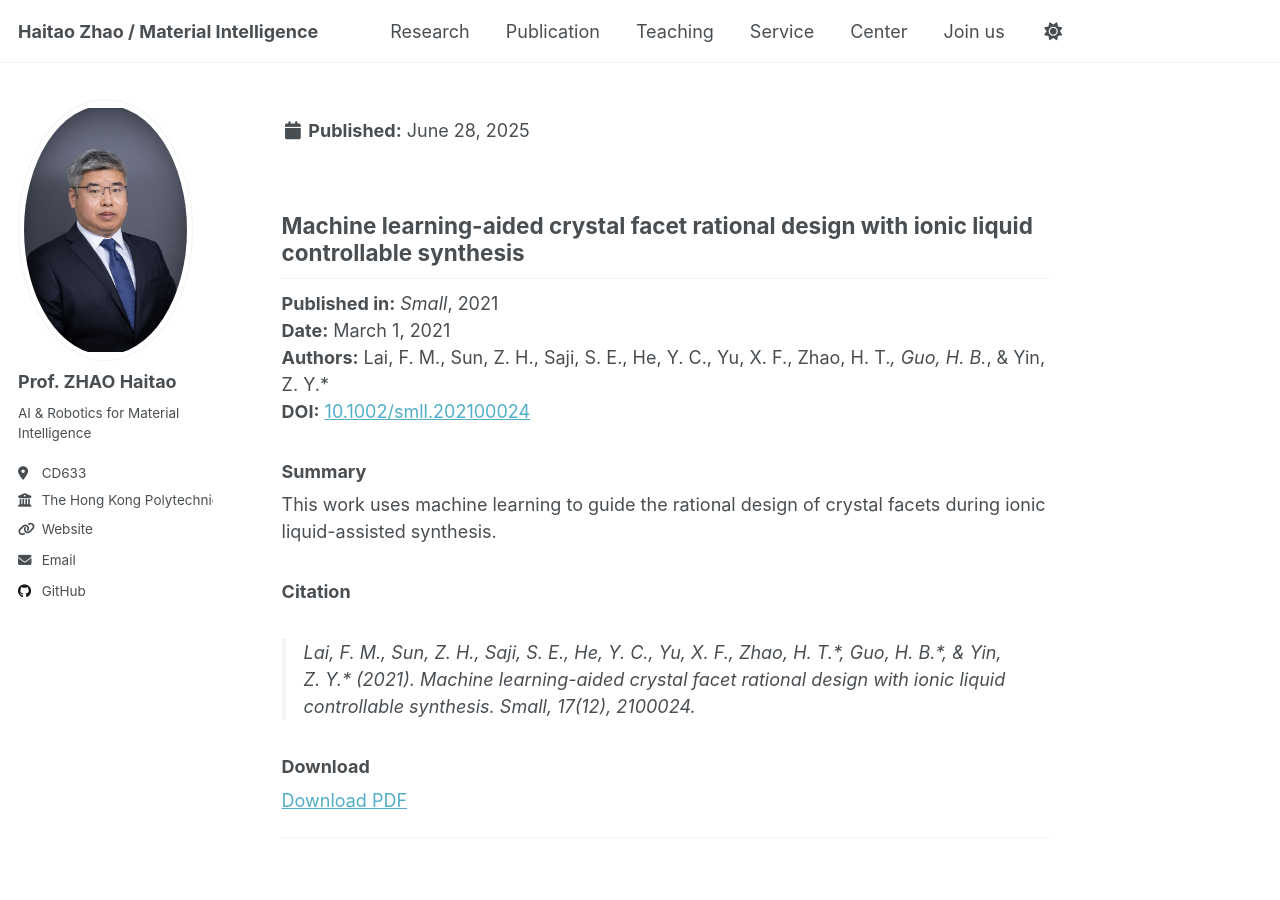
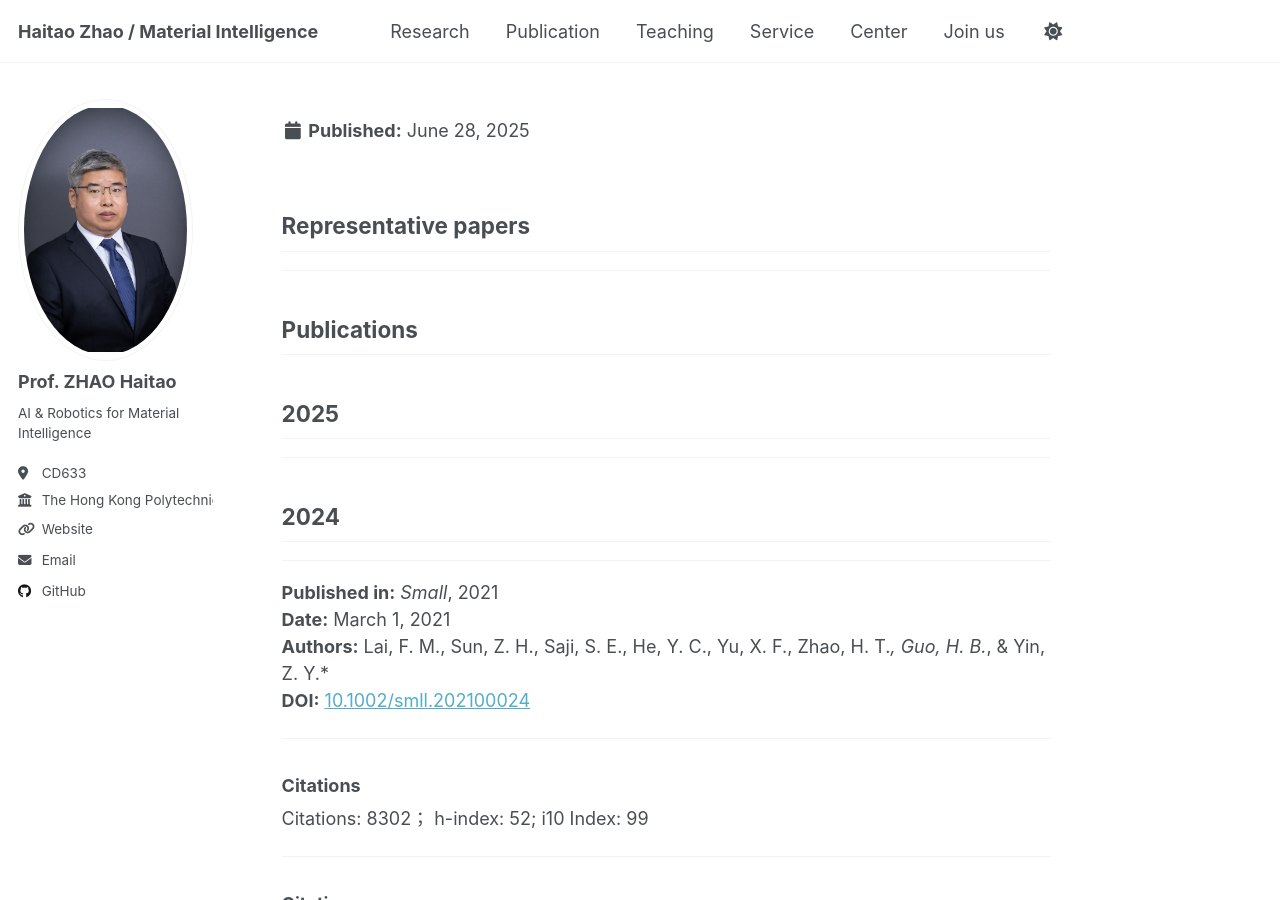
Before and after one commit to HaitaoZhao-PolyU/HaitaoZhao-PolyU.github.io, a Jekyll site: the page built from _publication1/publication.md, in a window 1280 px wide and 900 px high. Built offline with Jekyll 4.4.1, drawn with Linux system fonts in a browser that asks for light colours.

Commit message:
Update publication.md

```diff
--- a/_publication1/publication.md
+++ b/_publication1/publication.md
@@ -4,16 +4,31 @@ excerpt: ""
 collection: publication1
 ---
 
-## Machine learning-aided crystal facet rational design with ionic liquid controllable synthesis
+## Representative papers
+
+
+---
+## Publications
+
+## 2025
+
+---
+## 2024
+
+---
 
 **Published in:** *Small*, 2021
 **Date:** March 1, 2021
 **Authors:** Lai, F. M., Sun, Z. H., Saji, S. E., He, Y. C., Yu, X. F., Zhao, H. T.*, Guo, H. B.*, & Yin, Z. Y.*
 **DOI:** [10.1002/smll.202100024](https://doi.org/10.1002/smll.202100024)
 
-### Summary
+---
 
-This work uses machine learning to guide the rational design of crystal facets during ionic liquid-assisted synthesis.
+### Citations
+
+Citations: 8302； h-index: 52; i10 Index: 99
+
+---
 
 ### Citation
 
```
